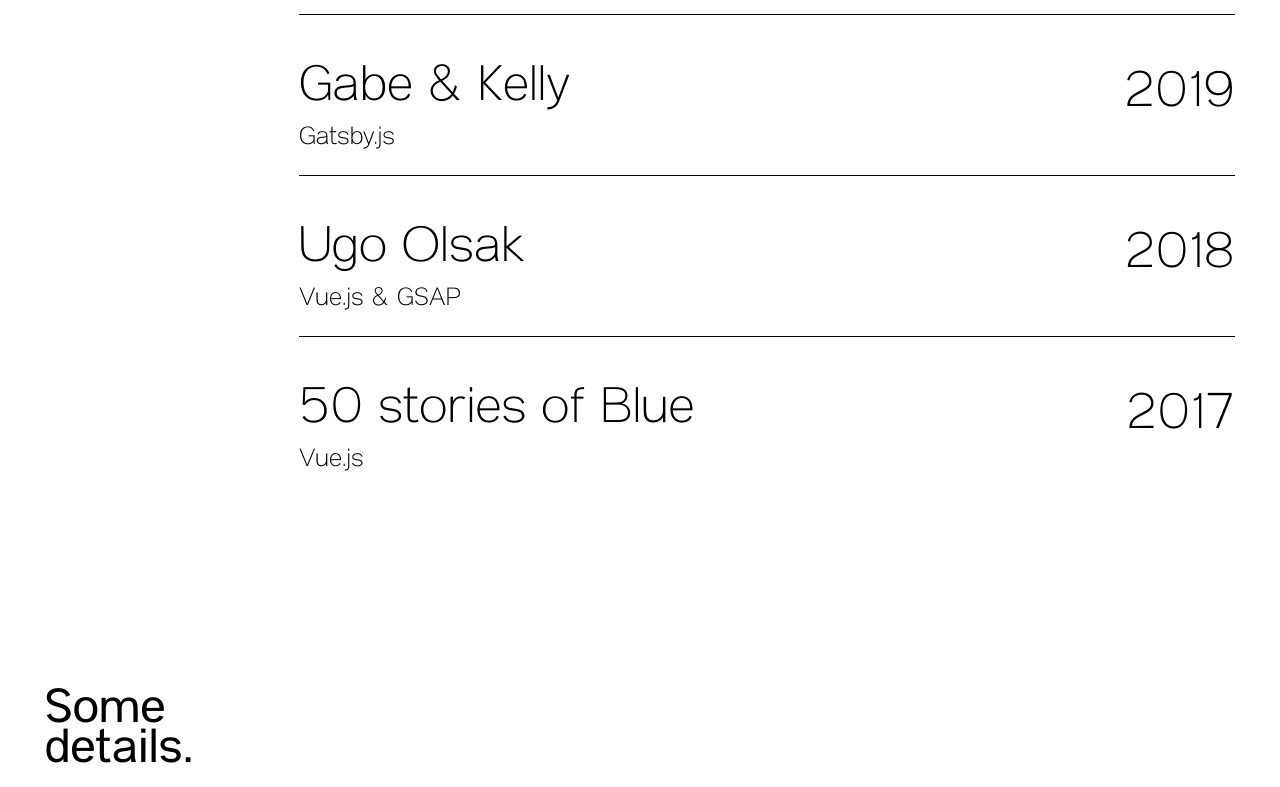
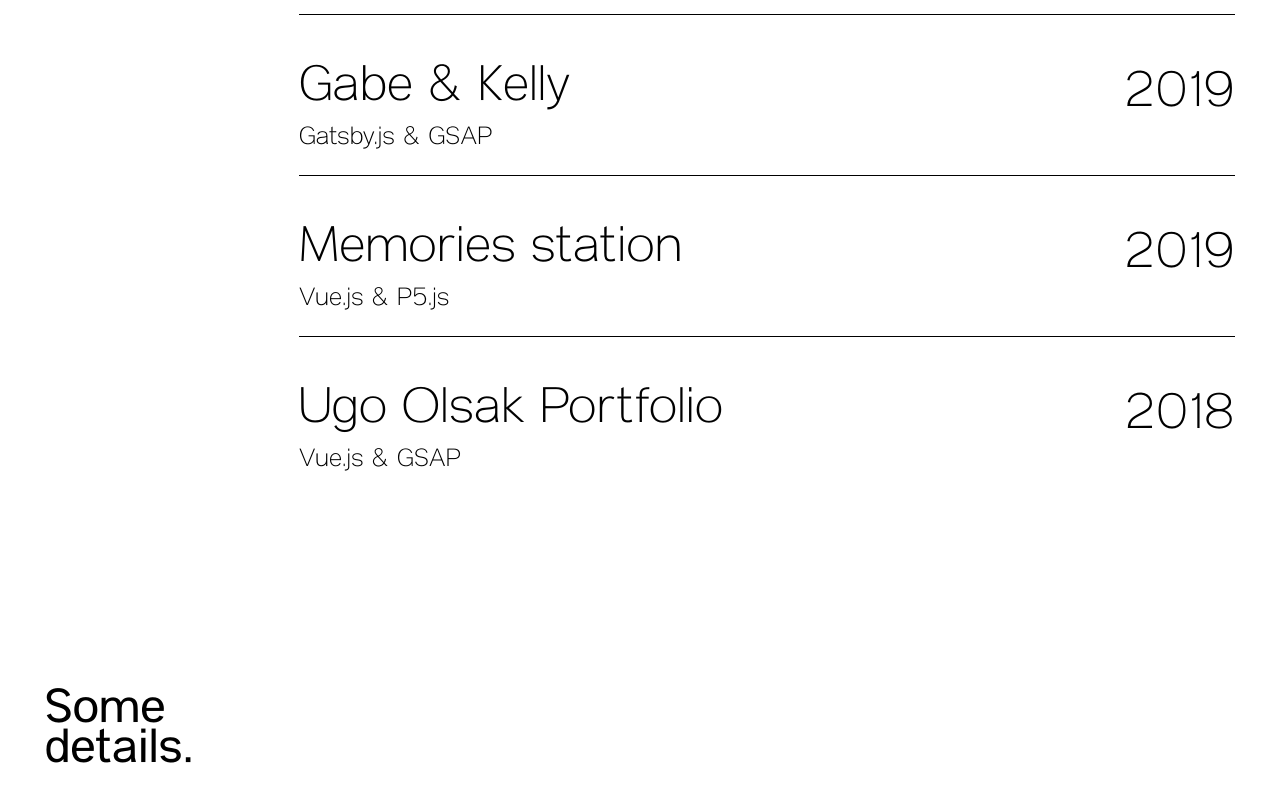
Before and after one commit to keellyp/kellyphan-website, a Nuxt app: page / in a window 1280 px wide. Shown: the part 1020-1807 px from the top of the page. Built offline with nearby package versions, Linux system fonts and the light colour scheme.

Commit message:
🐛 Fix stuff

```diff
--- a/assets/datas.json
+++ b/assets/datas.json
@@ -7,21 +7,21 @@
     "mainTitle": "Selected works.",
     "works": [{
         "title": "Gabe & Kelly",
-        "link": "https://kellyphan.fr/gabekelly",
-        "techno": "Gatsby.js",
+        "link": "https://gabekelly.space",
+        "techno": "Gatsby.js & GSAP",
         "date": "2019"
       },
       {
-        "title": "Ugo Olsak",
-        "techno": "Vue.js & GSAP",
-        "link": "https://ugolsak.fr",
-        "date": "2018"
+        "title": "Memories station",
+        "techno": "Vue.js & P5.js",
+        "link": "https://generative.kellyphan.fr",
+        "date": "2019"
       },
       {
-        "title": "50 stories of Blue",
-        "techno": "Vue.js",
-        "link": "https://kellyphan.fr/50storiesofblue",
-        "date": "2017"
+        "title": "Ugo Olsak Portfolio",
+        "techno": "Vue.js & GSAP",
+        "link": "https://ugolsak.kellyphan.fr",
+        "date": "2018"
       }
     ]
   },
@@ -29,7 +29,7 @@
     "mainTitle": "Some details.",
     "infos": {
       "title": "In a nutshell",
-      "content": "<p>Currently a 4th year student at HETIC, I am a young aspiring frontend developer. As a digital enthusiast, I always want to improve myself and espacially in JavaScript.</p><p>Last year I decided to do my internship in Amsterdam where I worked at <a href='https://superherocheesecake.com' class='link' alt='Superherocheesecake website' target='_blank'>Superhero Cheesecake</a> as a Creative Developer intern during 4 months. It was one of the best experience I have had so far in my (young) carrer. I’ve been able to improve my skills thanks to talented and unique people and I am really greatful for that.</p><p><b>From July to December 2019, I’m actively looking for a 6 months internship in New York City (US). Feel free to reach me if you are interested :-).</b></p>"
+      "content": "<p>Currently a 4th year student at HETIC, I am a young aspiring frontend developer. As a digital enthusiast, I always want to improve myself and espacially in JavaScript.</p><p>Last year I decided to do my internship in Amsterdam where I worked at <a href='https://superherocheesecake.com' class='link' alt='Superherocheesecake website' target='_blank'>Superhero Cheesecake</a> as a Creative Developer intern during 4 months. It was one of the best experience I have had so far in my (young) carrer. I’ve been able to improve my skills thanks to talented and unique people and I am really greatful for that.</p><p><b>From July to December 2019, I’m actively looking for a 6-months internship in NYC. Feel free to reach me if you are interested :-).</b></p>"
     },
     "contact": {
       "title": "How to reach me?",
--- a/components/Work.vue
+++ b/components/Work.vue
@@ -31,6 +31,7 @@ export default {
 
   @media only screen and (max-width: $s) {
     grid-template-columns: auto 20%;
+    padding-top: initial;
   }
 }
 
--- a/layouts/default.vue
+++ b/layouts/default.vue
@@ -72,7 +72,7 @@ body {
   }
 
   @media only screen and (max-width: $s) {
-    font-size: 1.4rem;
+    font-size: 1.3rem;
   }
 
   ::selection {
```
Also changed, not shown: 1 other file (tests, documents, lock files or other folders).
